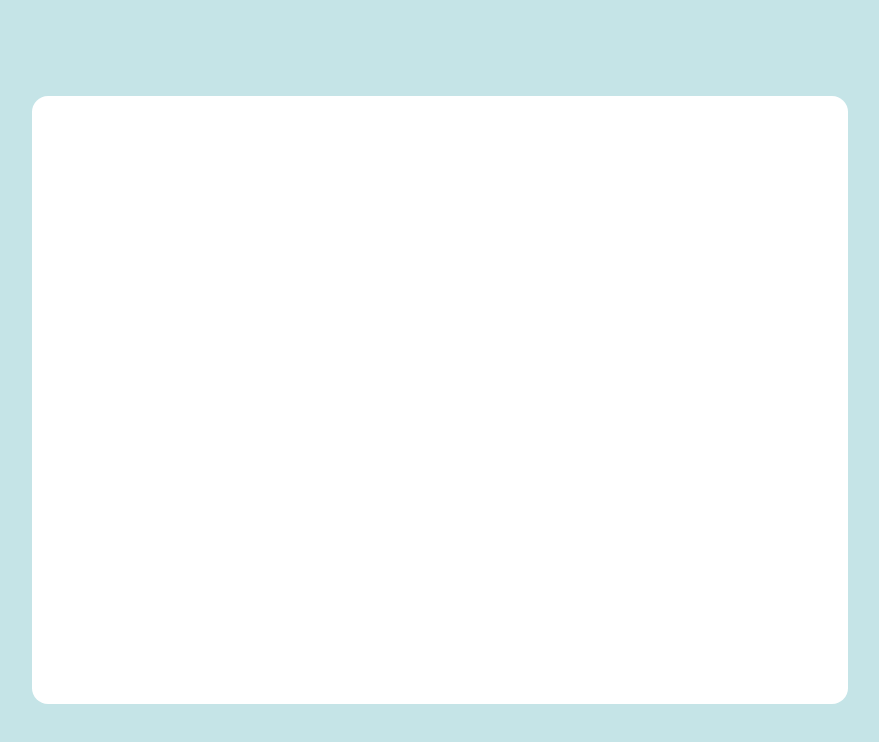
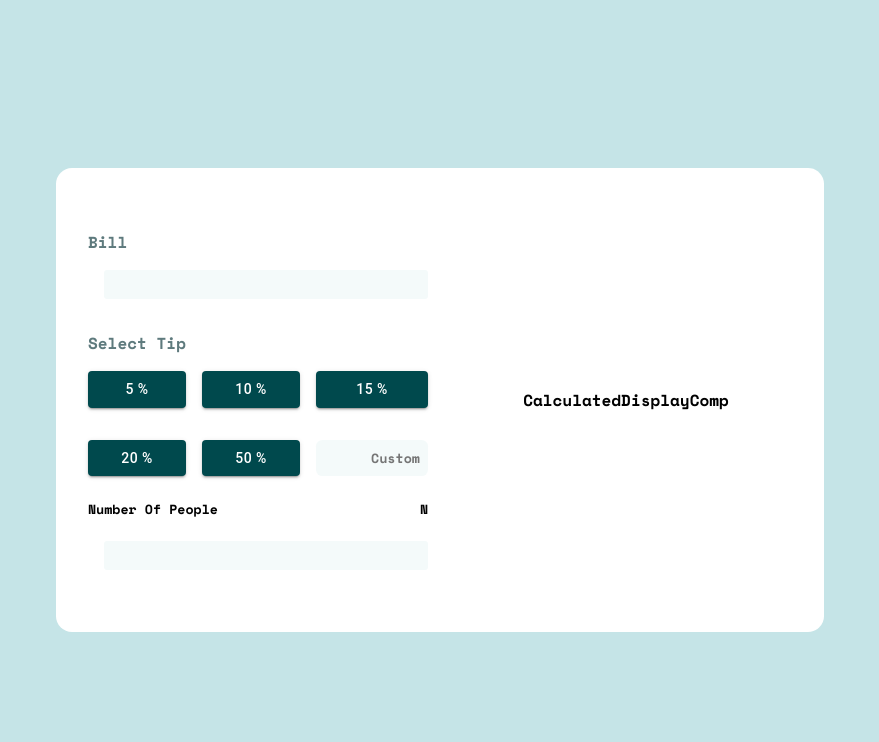
Before and after one commit to thatkhay/Tip-Tally, a React (Create React App) app in the folder tiptally/: page / in a window 1280 px wide. Shown: the top 742 px of the page, without its empty margins (200-1079 px from the left). Built offline with nearby package versions, Linux system fonts and the light colour scheme.

Commit message:
input and calculator comp

```diff
--- /dev/null
+++ b/tiptally/src/components/CalculatedDisplayComp.jsx
@@ -0,0 +1,9 @@
+import React from 'react'
+
+function CalculatedDisplayComp() {
+  return (
+    <div style={{ width: '50%', marginLeft: '1rem'}}>CalculatedDisplayComp</div>
+  )
+}
+
+export default CalculatedDisplayComp
--- /dev/null
+++ b/tiptally/src/components/InputAndCalcComp.jsx
@@ -0,0 +1,38 @@
+import React from 'react';
+import Button from '@mui/material/Button';
+
+function InputAndCalcComp() {
+  const tipVal = [5, 10, 15, 20, 50];
+
+  return (
+    <div style={{ display: 'flex', flexDirection: 'column', width: '50%', marginRight: '1rem' }}>
+      <div style={{ display: 'flex', flexDirection: 'column', textAlign: 'left' }}>
+        <label htmlFor="number" style={{ textTransform: 'capitalize', color: 'hsl(186, 14%, 43%)' }}>bill</label>
+        <input type="number" style={{ backgroundColor: 'hsl(189, 41%, 97%)', border: '0', borderRadius: '.2rem', height: '1.7rem', width: '20rem', marginTop: '1rem', marginLeft: '1rem' }} />
+      </div>
+
+      <div style={{ textAlign: 'left', display: 'flex', flexDirection: 'column', marginTop: '2rem' }}>
+        <label htmlFor="number" style={{ textTransform: 'capitalize', color: 'hsl(186, 14%, 43%)' }}>select tip</label>
+        <div style={{ display: 'grid', gridTemplateColumns: 'repeat(3, 1fr)', gap: '1rem' }}>
+          {tipVal.map((tip) => (
+            <Button key={tip} variant="contained" style={{ backgroundColor: 'hsl(183, 100%, 15%)', marginTop: '1rem' }}>
+              {tip} %
+            </Button>
+          ))}
+          <input type="text" placeholder="Custom" style={{ fontFamily: 'Space Mono',  backgroundColor: 'hsl(189, 41%, 97%)', border: '0', borderRadius: '.4rem', height: '2.3rem', width: '6rem', marginTop: '1rem' , textAlign: 'right' , padding: '0 0.5rem'}} />
+        </div>
+      </div>
+
+      <div style={{display: 'flex', flexDirection: 'column'}}>
+          <div style={{display: 'flex', justifyContent: 'space-between'}}>
+            <h5 style={{textTransform: 'capitalize'}}>number of people</h5>
+            <h5 style={{textTransform: 'capitalize'}}>n</h5>
+          </div>
+          <input type="number" style={{ backgroundColor: 'hsl(189, 41%, 97%)', border: '0', borderRadius: '.2rem', height: '1.7rem', width: '20rem', marginLeft: '1rem', fontSize: '2rem' }} />
+      </div>
+
+    </div>
+  );
+}
+
+export default InputAndCalcComp;
--- a/tiptally/src/components/WhitePage.jsx
+++ b/tiptally/src/components/WhitePage.jsx
@@ -1,9 +1,12 @@
 import React from 'react'
+import InputAndCalcComp from './InputAndCalcComp'
+import CalculatedDisplayComp from './CalculatedDisplayComp'
 
 function WhitePage() {
   return (
-    <div style={{backgroundColor: 'hsl(0, 0%, 100%)', height:'70%', width: '60%', borderRadius: '1rem', display: 'flex', alignItems: 'center', justifyContent: 'space-between', padding: '1.5rem'}}>
-
+    <div style={{backgroundColor: 'hsl(0, 0%, 100%)', height:'50%', width: '55%', borderRadius: '1rem', display: 'flex', alignItems: 'center', justifyContent: 'space-between', padding: '2rem'}}>
+       <InputAndCalcComp />
+       <CalculatedDisplayComp />
     </div>
   )
 }
--- a/tiptally/src/index.css
+++ b/tiptally/src/index.css
@@ -1,8 +1,10 @@
+@import url('https://fonts.googleapis.com/css2?family=Space+Mono:wght@700&display=swap');
+
+
+
 body {
   margin: 0;
-  font-family: -apple-system, BlinkMacSystemFont, 'Segoe UI', 'Roboto', 'Oxygen',
-    'Ubuntu', 'Cantarell', 'Fira Sans', 'Droid Sans', 'Helvetica Neue',
-    sans-serif;
+  font-family: 'Space Mono', monospace;
   -webkit-font-smoothing: antialiased;
   -moz-osx-font-smoothing: grayscale;
 }
```
